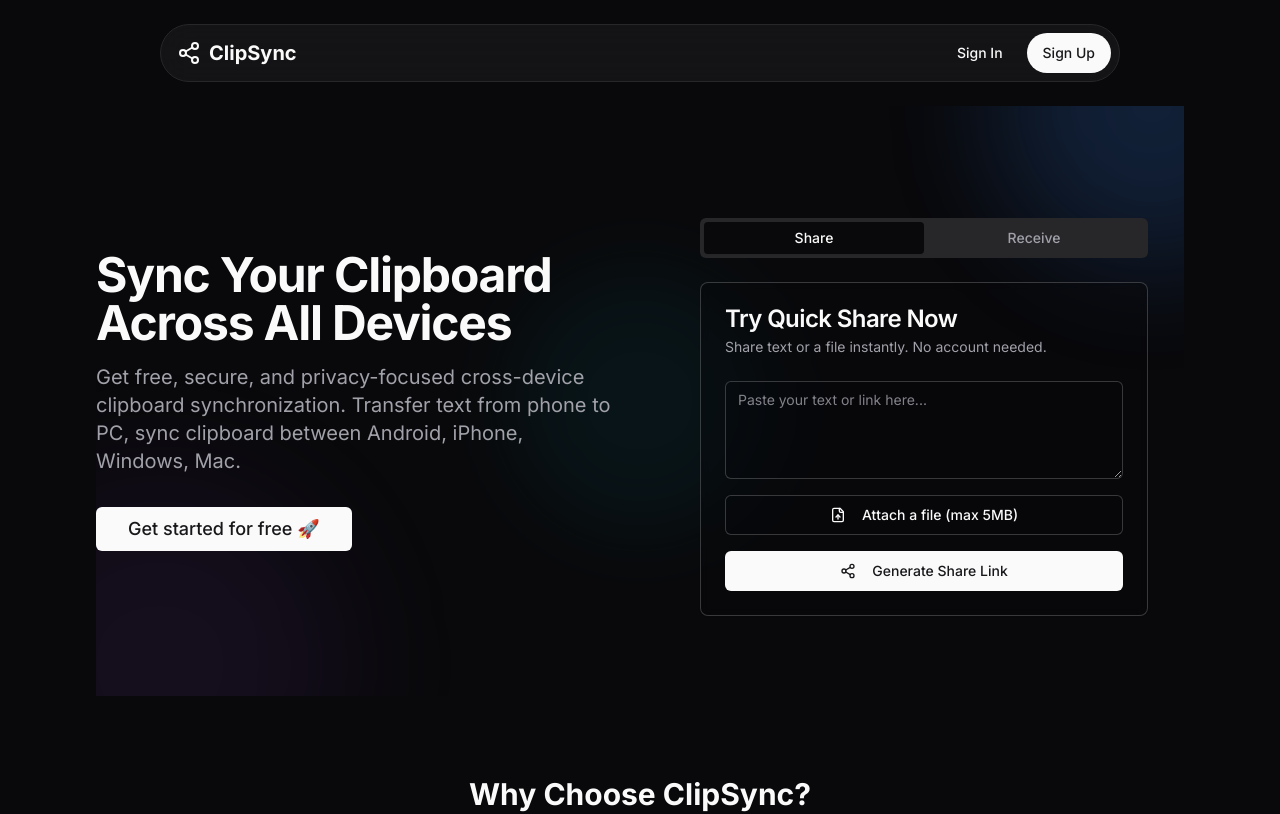
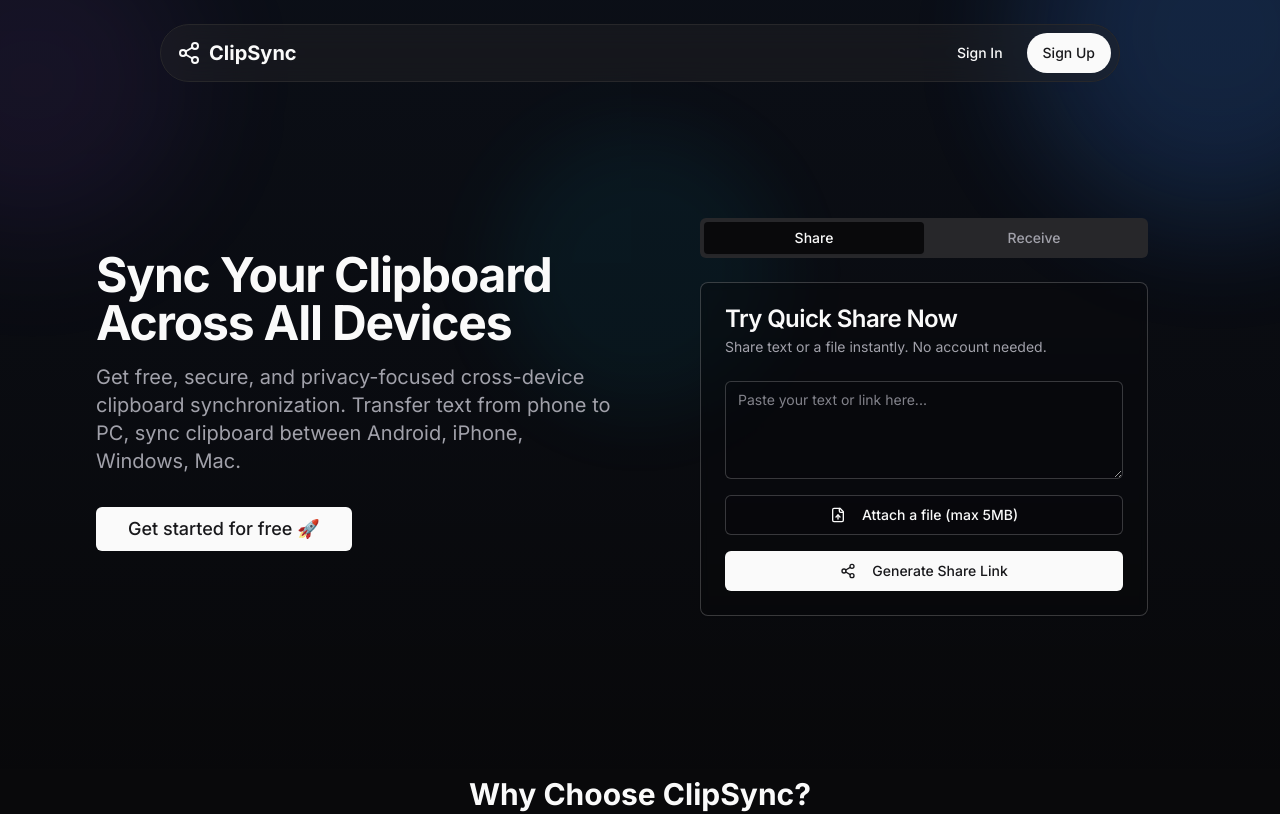
Before and after one commit to kene-praise/getclipsync, a React (Vite) app: page / in a window 1280 px wide. Shown: the top 814 px of the page. Built offline with nearby package versions, Linux system fonts and the light colour scheme.

Commit message:
Fix: Extend glow background to cover the top
The blue glow background should cover the entire top section of the website, not be limited to the container.

```diff
--- a/src/components/BlueGlowBackground.tsx
+++ b/src/components/BlueGlowBackground.tsx
@@ -1,10 +1,11 @@
 
 const BlueGlowBackground = () => {
   return (
-    <div className="absolute inset-0 -z-10 overflow-hidden">
-      <div className="absolute -top-40 -right-32 w-80 h-80 bg-blue-500/20 rounded-full blur-3xl animate-pulse"></div>
-      <div className="absolute -bottom-40 -left-32 w-96 h-96 bg-purple-500/15 rounded-full blur-3xl animate-pulse delay-1000"></div>
-      <div className="absolute top-1/2 left-1/2 transform -translate-x-1/2 -translate-y-1/2 w-64 h-64 bg-cyan-500/10 rounded-full blur-2xl animate-pulse delay-500"></div>
+    <div className="fixed top-0 left-0 right-0 h-screen -z-10 overflow-hidden pointer-events-none">
+      <div className="absolute -top-40 -right-32 w-96 h-96 bg-blue-500/20 rounded-full blur-3xl animate-pulse"></div>
+      <div className="absolute -top-20 -left-32 w-80 h-80 bg-purple-500/15 rounded-full blur-3xl animate-pulse delay-1000"></div>
+      <div className="absolute top-32 left-1/2 transform -translate-x-1/2 w-72 h-72 bg-cyan-500/10 rounded-full blur-2xl animate-pulse delay-500"></div>
+      <div className="absolute top-0 left-0 right-0 h-full bg-gradient-to-b from-blue-500/5 via-purple-500/3 to-transparent"></div>
     </div>
   );
 };
```
